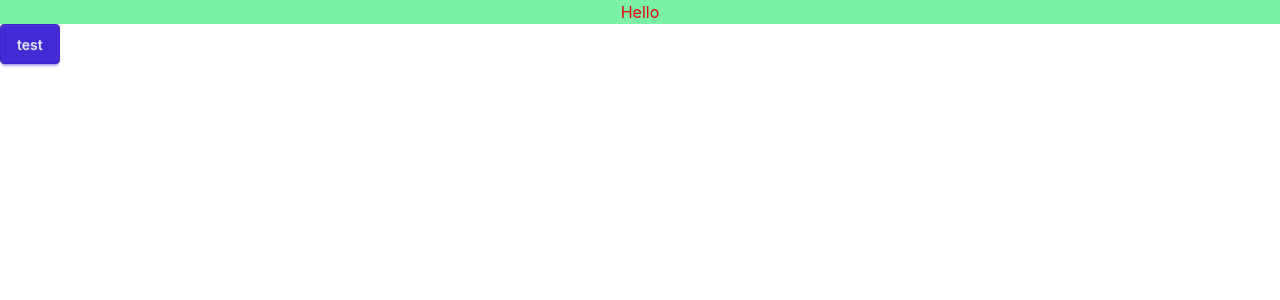
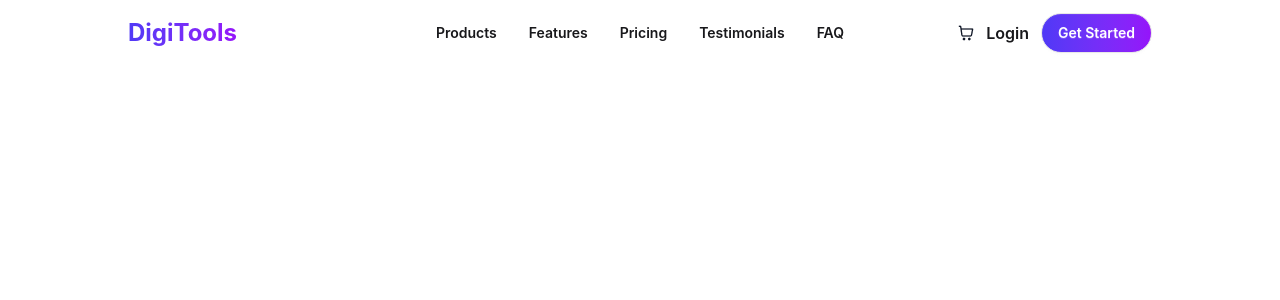
Before and after one commit to sanjidaj/Digital-Tools-Buying-Website, a React (Vite) app: page / in a window 1280 px wide. Shown: the top 300 px of the page. Built offline with nearby package versions, Linux system fonts and the light colour scheme.

Commit message:
Added navbar as per figma

```diff
--- a/src/App.jsx
+++ b/src/App.jsx
@@ -1,13 +1,13 @@
 
 import './App.css'
+import Navbar from './navbar'
 
 
 function App() {
 
   return (
     <>
-      <h2 className='text-red-600 text-center bg-green-300 '>Hello</h2>
-      <button className='btn btn-primary'>test</button>
+      <Navbar></Navbar>
 
     </>
   )
--- a/src/Navbar.jsx
+++ b/src/Navbar.jsx
@@ -0,0 +1,29 @@
+import React from 'react';
+
+const Navbar = () => {
+    return (
+        <div className="navbar px-6 md:px-32">
+            <div className="navbar-start">
+                <h1 className='text-2xl font-bold bg-linear-to-r from-[#4F39F6] to-[#9514FA] bg-clip-text text-transparent'>DigiTools</h1>
+
+
+            </div>
+            <div className="navbar-center hidden md:flex">
+                <ul className="menu menu-horizontal gap-2 px-1 font-semibold">
+                    <li><a>Products</a></li>
+                    <li><a>Features</a></li>
+                    <li><a>Pricing</a></li>
+                    <li><a>Testimonials</a></li>
+                    <li><a>FAQ</a></li>
+                </ul>
+            </div>
+            <div className="navbar-end gap-3">
+                <img src="src\assets\products\shopping-cart.png" alt="" />
+                <p className='font-semibold'>Login</p>
+                <a className="btn  bg-linear-to-r from-[#4F39F6] to-[#9514FA] rounded-full text-white">Get Started</a>
+            </div>
+        </div>
+    );
+};
+
+export default Navbar;
```
Also changed, not shown: src/App.css (line endings or trailing spaces).
